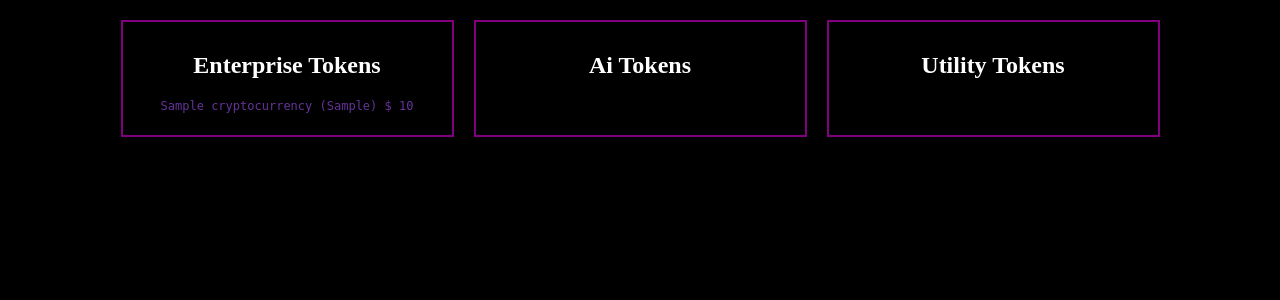
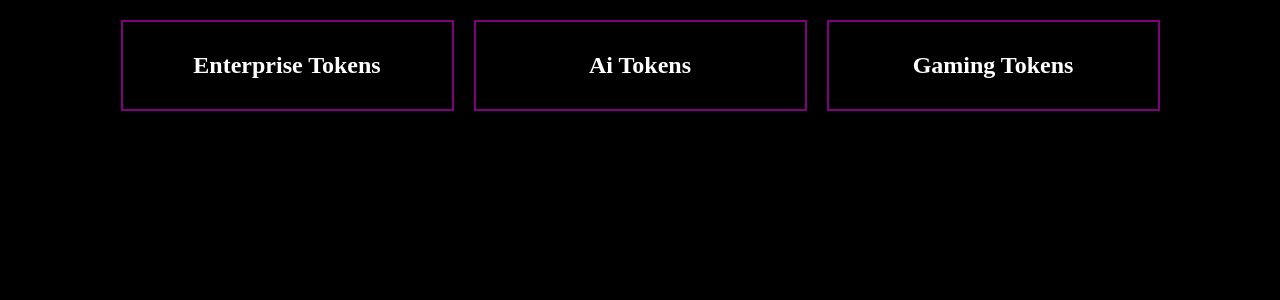
Before and after one commit to Rendurdreams/Crypto_dash, a Flask app: page / in a window 1280 px wide. Shown: the part 108-408 px from the top of the page. Run offline with Flask 3, Linux system fonts and the light colour scheme; tables that the repository leaves empty or names only in its code hold one stand-in row (values such as "Sample post").

Commit message:
Fetched data for other containers and caterogized tokens. moved js script to its own js file

```diff
--- a/fetch_post_data.py
+++ b/fetch_post_data.py
@@ -36,7 +36,7 @@ def insert_data_into_db(data):
 
 def main():
     api_key = '972f6a08-81de-4288-866c-3d0dca592465'  # Replace with your CoinMarketCap API key
-    crypto_ids = ['52', '3155','4642','2634','512','5899','3077']  # replace with desired crypto IDs
+    crypto_ids = ['52', '3155','4642','2634','512','5899','3077','3816','9308','10047','3773','12749','5690']  # replace with desired crypto IDs
     data = fetch_crypto_data(api_key, crypto_ids)
 
     if data['status']['error_code'] == 0:
--- /dev/null
+++ b/static/script.js
@@ -0,0 +1,30 @@
+fetch('/get_data')
+.then(response => response.json())
+.then(data => {
+    data.forEach(coin => {
+        // Determine the correct container based on the coin's category
+        let containerId = '';
+        switch (coin.category.toLowerCase()) {
+            case 'enterprise':
+                containerId = 'Enterprise-container';
+                break;
+            case 'ai':
+                containerId = 'ai-tokens-container';
+                break;
+            case 'gaming':
+                containerId = 'gaming-tokens-container';
+                break;
+            default:
+                containerId = 'other-container'; // Ensure this container exists
+        }
+
+        const container = document.getElementById(containerId);
+        const div = document.createElement('div');
+        div.className = 'crypto-container';
+        div.innerHTML = `<p>${coin.name} (${coin.symbol}) $ ${coin.price}</p>`;
+        if (container) {
+            container.appendChild(div);
+        }
+    });
+})
+.catch(error => console.error('Error:', error));
--- a/templates/index.html
+++ b/templates/index.html
@@ -18,30 +18,15 @@
             <h2>Ai Tokens</h2>
             <div id="ai-tokens-container"></div>
         </section>
-        <section id="utility-tokens">
-            <h2>Utility Tokens</h2>
-            <div id="utility-tokens-container"></div>
+        <section id="gaming-tokens">
+            <h2>Gaming Tokens</h2>
+            <div id="gaming-tokens-container"></div>
         </section>
     </main>
 
-    <script>
-       fetch('/get_data')
-    .then(response => response.json())
-    .then(data => {
-        const container = document.getElementById('Enterprise-container');
-        data.forEach(coin => {
-            const div = document.createElement('div');
-            div.className = 'crypto-container';
-            div.innerHTML = `
-                <p>${coin.name} (${coin.symbol}) $ ${coin.price}</p>
-            `;
-            container.appendChild(div);
-        });
-    })
-    .catch(error => console.error('Error:', error));
+    <script src="{{ url_for('static', filename='script.js') }}"></script>
 
 
-    </script>
+  </body>
 
-</body>
-</html>
+  </html>
```
